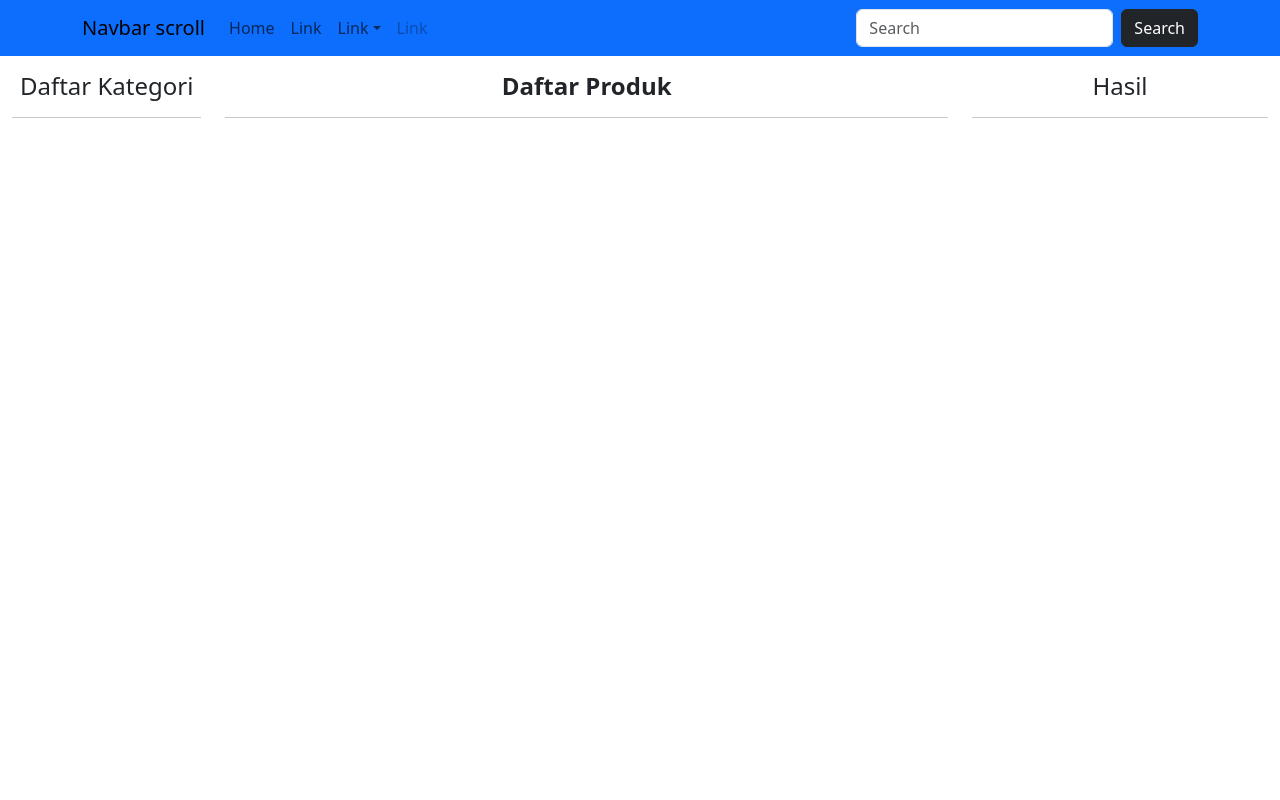
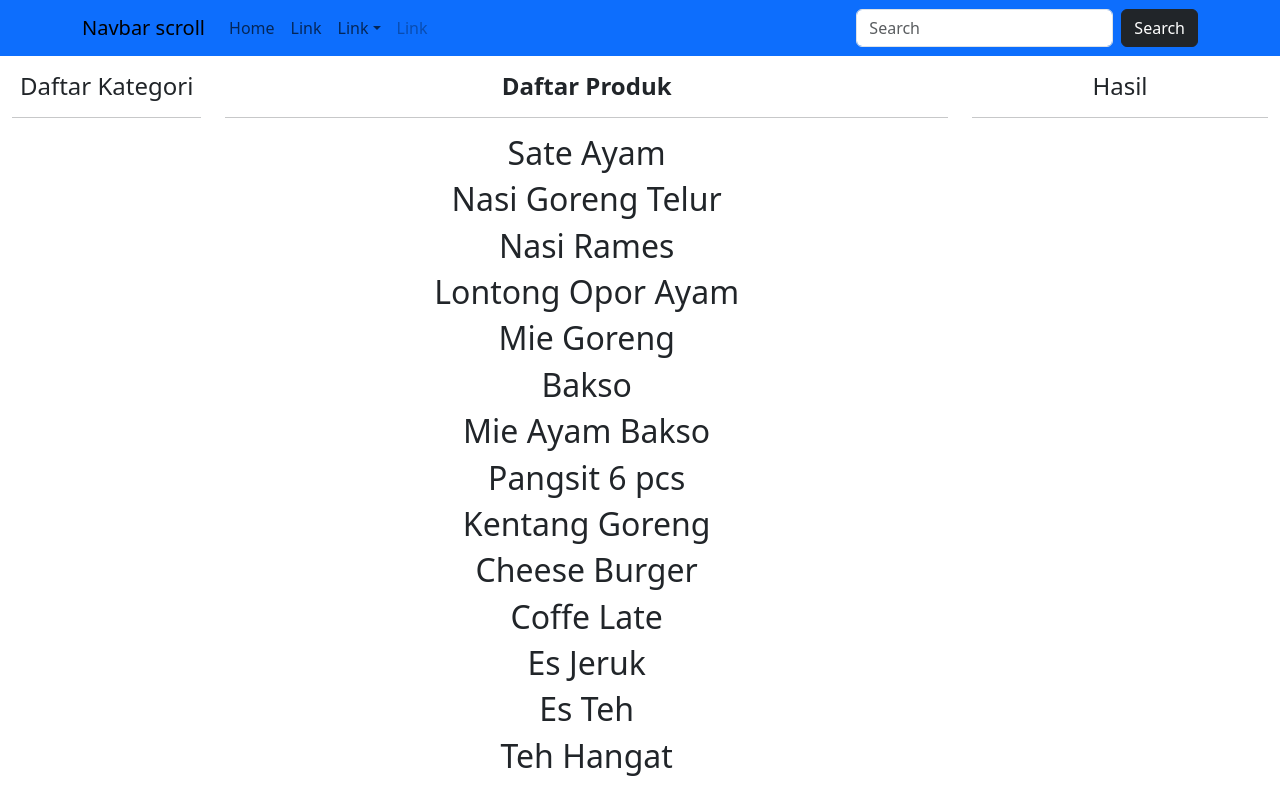
Before and after one commit to manuhutu344/Fake_Api, a React (Vite) app: page / in a window 1280 px wide. Built offline with nearby package versions, Linux system fonts and the light colour scheme; data requests are answered from the project's data file.

Commit message:
oper data ke depan

```diff
--- a/src/App.jsx
+++ b/src/App.jsx
@@ -30,7 +30,7 @@ export default class App extends Component {
     })
   }
   render() {
-    console.log("menus: ", this.state.menus)
+    const {menus} = this.state
     return (
       <div className="App">
       <NavbarComponent />
@@ -41,6 +41,15 @@ export default class App extends Component {
           <Col>
             <h4><strong>Daftar Produk</strong></h4>
             <hr />
+            <Row>
+              {
+                menus && menus.map((menu)=>(
+                  <>
+                  <h2>{menu.nama}</h2>
+                  </>
+                ))
+              }
+            </Row>
           </Col>
           <Hasil />
         </Row>
```
